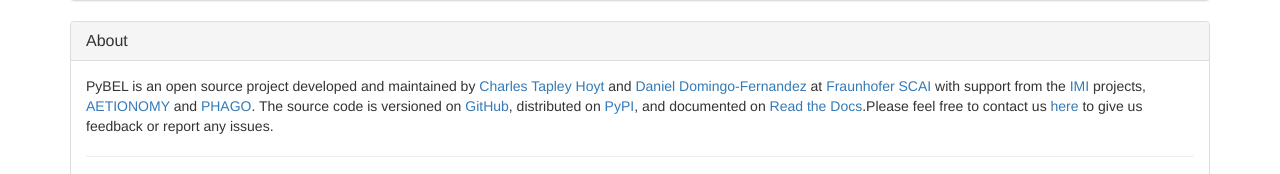
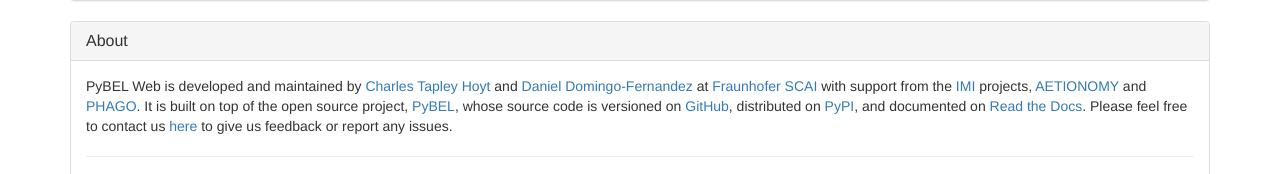
Before and after one commit to bel-commons/bel-commons, a Python web app: template src/pybel_web/templates/about.html in a window 1280 px wide. Shown: the part 817-991 px from the top of the page. Run offline with Jinja, Linux system fonts and the light colour scheme; the template is opened without the code that fills it, so the values that code supplies are empty; some libraries are stand-ins or nearby versions.

Commit message:
Update footer text
Closes #14

```diff
--- a/src/pybel_web/templates/footer.html
+++ b/src/pybel_web/templates/footer.html
@@ -4,15 +4,17 @@
             <h3 class="panel-title">About</h3>
         </div>
         <div class="panel-body">
-            <p>PyBEL is an open source project developed and maintained by
-                <a href="https://github.com/cthoyt">Charles Tapley Hoyt</a> and <a
-                        href="https://github.com/ddomingof">Daniel Domingo-Fernandez</a> at <a
+            <p>PyBEL Web is developed and maintained by <a href="https://github.com/cthoyt">Charles Tapley Hoyt</a> and
+                <a href="https://github.com/ddomingof">Daniel Domingo-Fernandez</a> at <a
                         href="https://www.scai.fraunhofer.de/en/business-research-areas/bioinformatics.html">Fraunhofer
                     SCAI</a> with support from the <a href="https://www.imi.europa.eu/">IMI</a> projects, <a
                         href="http://www.aetionomy.eu/">AETIONOMY</a> and <a href="http://www.phago.eu/">PHAGO</a>.
-                The source code is versioned on <a href="https://github.com/pybel/pybel">GitHub</a>, distributed on
+
+                It is built on top of the open source project, <a href="https://github.com/pybel/pybel">PyBEL</a>,
+                whose source code is versioned on <a href="https://github.com/pybel/pybel">GitHub</a>, distributed on
                 <a href="https://pypi.python.org/pypi/pybel">PyPI</a>, and documented on <a
-                        href="http://pybel.readthedocs.io/">Read the Docs</a>.Please feel free to contact us <a 						href="mailto:charles.hoyt@scai.fraunhofer.de">here</a> to give us feedback or report any issues.
+                        href="http://pybel.readthedocs.io/">Read the Docs</a>. Please feel free to contact us
+                <a href="mailto:charles.hoyt@scai.fraunhofer.de">here</a> to give us feedback or report any issues.
             </p>
             <hr/>
             <div class="row">
```
